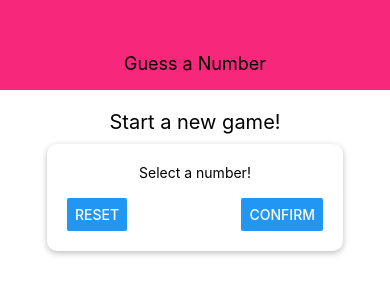
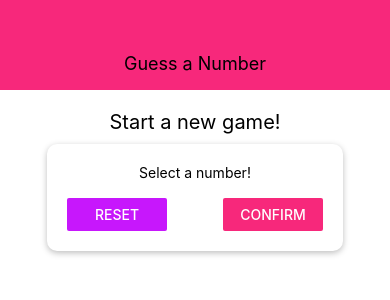
Before and after one commit to hyhong-code/react-native-game, a React Native app: screen / in a window 390 px wide. Shown: the top 300 px of the page. Built offline with nearby package versions, Linux system fonts and the light colour scheme.

Commit message:
Setup the,e

```diff
--- a/src/components/Header.js
+++ b/src/components/Header.js
@@ -1,5 +1,7 @@
 import React from "react";
 import { View, Text, StyleSheet } from "react-native";
+
+import Colors from "../constants/colors";
 
 const Header = ({ title }) => {
   return (
@@ -14,7 +16,7 @@
     width: "100%",
     height: 90,
     paddingTop: 36, // For notch
-    backgroundColor: "#f7287b",
+    backgroundColor: Colors.primary,
     alignItems: "center",
     justifyContent: "center",
   },
--- /dev/null
+++ b/src/constants/colors.js
@@ -0,0 +1,4 @@
+export default {
+  primary: "#f7287b",
+  secondary: "#c717fc",
+};
--- a/src/screens/StartGameScreen.js
+++ b/src/screens/StartGameScreen.js
@@ -2,6 +2,7 @@
 import { View, Text, StyleSheet, TextInput, Button } from "react-native";
 
 import Card from "../components/Card";
+import Colors from "../constants/colors";
 
 const StartGameScreen = () => {
   return (
@@ -11,8 +12,12 @@
         <Text>Select a number!</Text>
         <TextInput />
         <View style={styles.actions}>
-          <Button title="Reset" onPress={() => {}} />
-          <Button title="Confirm" onPress={() => {}} />
+          <View style={styles.button}>
+            <Button title="Reset" color={Colors.secondary} onPress={() => {}} />
+          </View>
+          <View style={styles.button}>
+            <Button title="Confirm" color={Colors.primary} onPress={() => {}} />
+          </View>
         </View>
       </Card>
     </View>
@@ -39,6 +44,9 @@
     justifyContent: "space-between",
     width: "100%",
   },
+  button: {
+    width: 100,
+  },
 });
 
 export default StartGameScreen;
```
